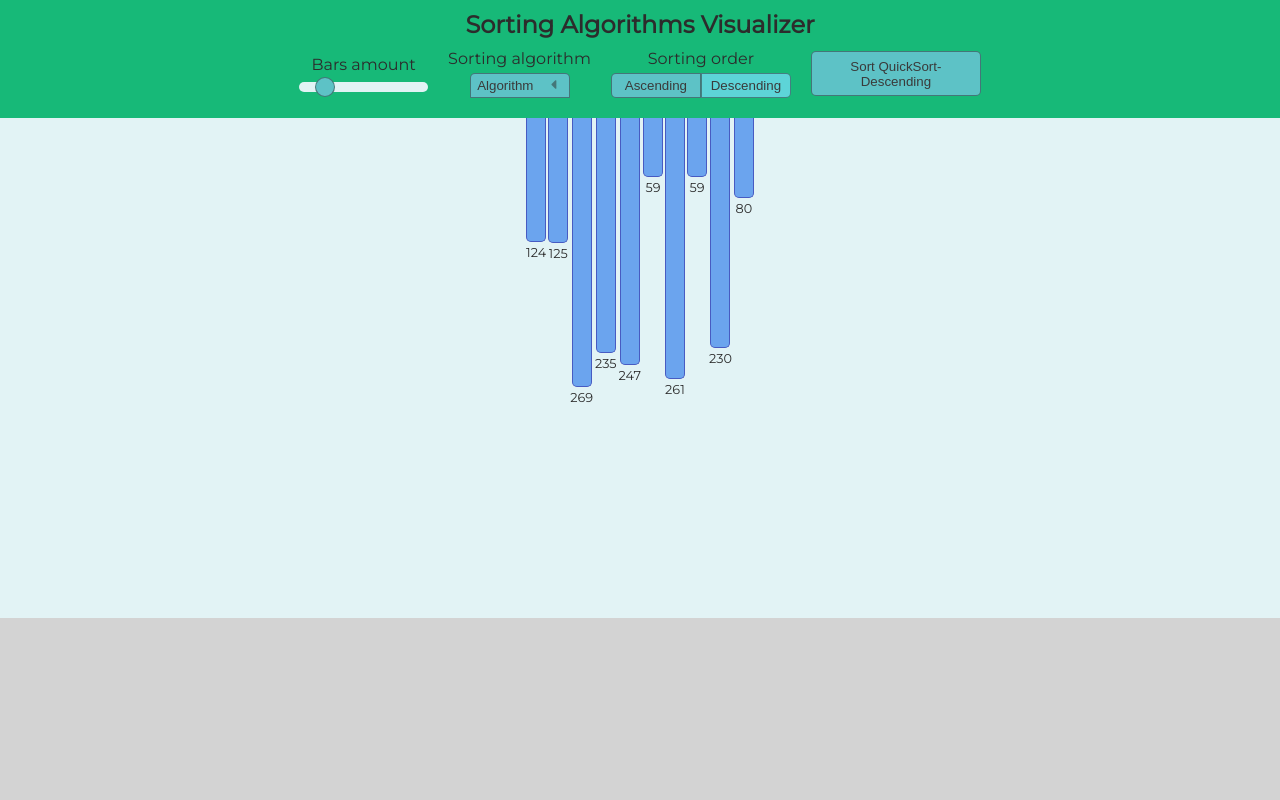
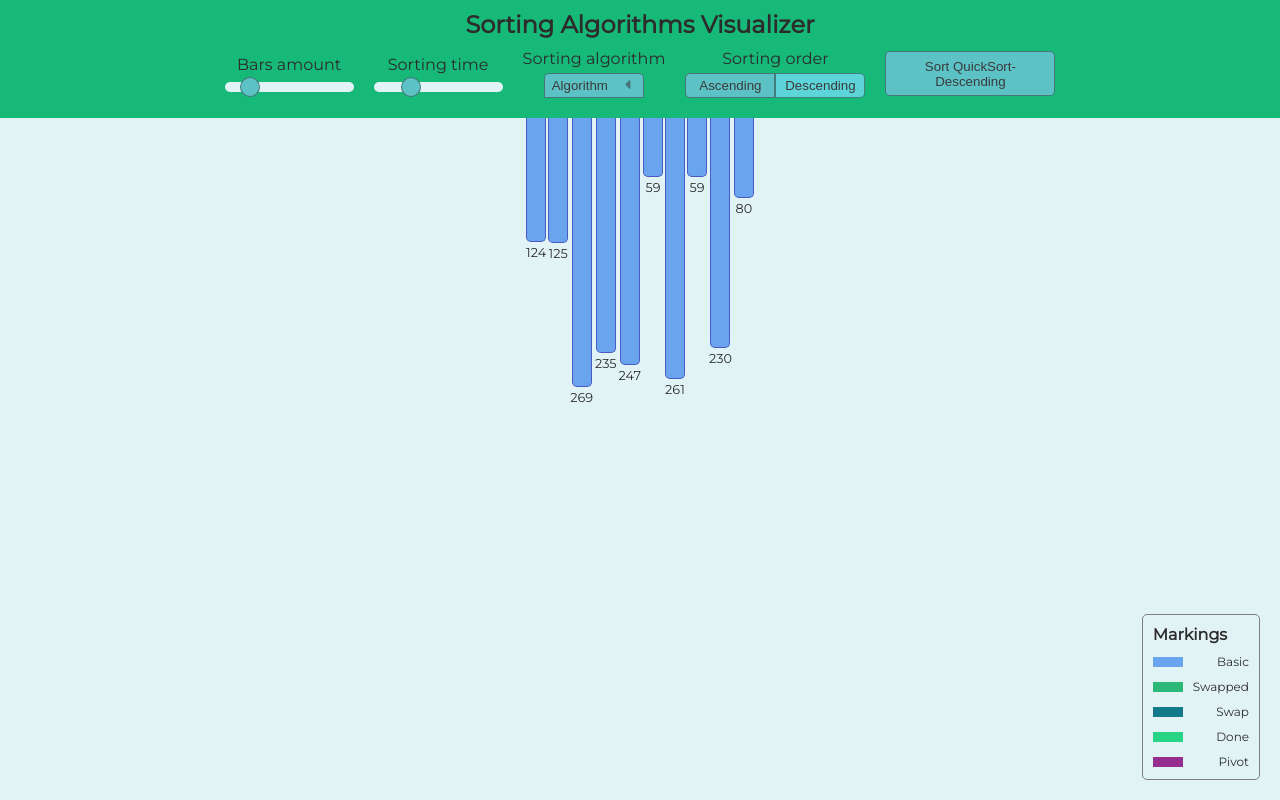
Before and after one commit to MatiMatik97/sorting-algorithms-visualizer, a React (Create React App) app: page / in a window 1280 px wide. Built offline with nearby package versions, Linux system fonts and the light colour scheme.

Commit message:
Quicksort finished, markings, sorting time

```diff
--- a/src/App.css
+++ b/src/App.css
@@ -12,6 +12,5 @@
 
 body {
     font-family: "Montserrat", serif;
-    /* temporary */
-    background-color: lightgray;
+    background-color: #e2f3f5;
 }
--- a/src/App.jsx
+++ b/src/App.jsx
@@ -2,10 +2,12 @@ import React, { useReducer } from "react";
 import "./App.css";
 import Navbar from "./components/navbar/Navbar";
 import Main from "./components/main/Main";
+import Markings from "./markings/Markings";
 
 const App = () => {
   const initialState = {
     barsAmount: 10,
+    stepTime: 2000,
     isSorting: false,
     currentAlgorithm: "",
     sortingOrder: "DESC",
@@ -17,6 +19,11 @@ const App = () => {
         return {
           ...state,
           barsAmount: action.payload,
+        };
+      case "UPDATE_STEP_TIME":
+        return {
+          ...state,
+          stepTime: action.payload,
         };
       case "UPDATE_IS_SORTING":
         return {
@@ -34,7 +41,7 @@ const App = () => {
           sortingOrder: action.payload,
         };
       default:
-        return initialState;
+        return state;
     }
   };
 
@@ -44,6 +51,7 @@ const App = () => {
     <div className="app">
       <Navbar state={state} dispatch={dispatch} />
       <Main state={state} dispatch={dispatch} />
+      <Markings state={state} />
     </div>
   );
 };
--- a/src/algorithms/BubbleSort.js
+++ b/src/algorithms/BubbleSort.js
@@ -1,13 +1,14 @@
-import {
-    BARS_BASIC_BG_COLOR, BARS_SWAPPED_BG_COLOR,
-    BARS_SWAP_BG_COLOR,
-    DEFAULT_STEP_TIME, DONE_TIME,
-    swapInArray, finishAnimations
-} from '../helpers';
+import { DONE_TIME, swapInArray, finishAnimations } from '../helpers';
+
+import { BUBBLE_SORT_COLORS } from '../helpers';
+
+const { BARS_BASIC_BG_COLOR,
+    BARS_SWAPPED_BG_COLOR,
+    BARS_SWAP_BG_COLOR } = BUBBLE_SORT_COLORS;
 
 const BubbleSort = () => { }
 
-BubbleSort.init = (bars, setBars, sortingOrder) => {
+BubbleSort.init = (bars, setBars, stepTime, sortingOrder) => {
     const animations = [];
     const barsCopy = [...bars];
     const barsLength = barsCopy.length;
@@ -16,14 +17,12 @@ BubbleSort.init = (bars, setBars, sortingOrder) => {
         for (let j = 0; j < barsLength - i - 1; j++) {
             let toSwap = false;
 
-            if (sortingOrder === "DESC"
-                && barsCopy[j].size < barsCopy[j + 1].size) {
+            const firstValue = barsCopy[j].size;
+            const secondValue = barsCopy[j + 1].size;
+            if ((sortingOrder === "DESC" && firstValue < secondValue)
+                || (sortingOrder === "ASC" && firstValue > secondValue)) {
+                swapInArray(barsCopy, j, j + 1);
                 toSwap = true;
-                swapInArray(barsCopy, j, j + 1);
-            } else if (sortingOrder === "ASC"
-                && barsCopy[j].size > barsCopy[j + 1].size) {
-                toSwap = true;
-                swapInArray(barsCopy, j, j + 1);
             }
 
             animations.push({
@@ -36,11 +35,11 @@ BubbleSort.init = (bars, setBars, sortingOrder) => {
         }
     }
 
-    return BubbleSort.animate(bars.length, setBars, animations);
+    return BubbleSort.animate(bars.length, setBars, stepTime, animations);
 }
 
-BubbleSort.animate = (barsAmount, setBars, animations) => {
-    const STEP_TIME = Math.round(DEFAULT_STEP_TIME / barsAmount);
+BubbleSort.animate = (barsAmount, setBars, stepTime, animations) => {
+    const STEP_TIME = Math.round(stepTime / barsAmount);
     let sortingTime = 0;
 
     for (let anim = 0; anim < animations.length; anim++) {
@@ -54,11 +53,9 @@ BubbleSort.animate = (barsAmount, setBars, animations) => {
                 return displayBar;
             });
 
-            const iDisplayBar = displayBars[i];
-            const jDisplayBar = displayBars[j];
             const color = toSwap ? BARS_SWAP_BG_COLOR : BARS_SWAPPED_BG_COLOR;
-            iDisplayBar.style.backgroundColor = color;
-            jDisplayBar.style.backgroundColor = color;
+            displayBars[i].style.backgroundColor = color;
+            displayBars[j].style.backgroundColor = color;
 
             setTimeout(() => {
                 if (toSwap) {
--- a/src/algorithms/QuickSort.js
+++ b/src/algorithms/QuickSort.js
@@ -1,52 +1,111 @@
-import {
-    BARS_BASIC_BG_COLOR, BARS_SWAPPED_BG_COLOR,
+import { DONE_TIME, swapInArray, finishAnimations } from '../helpers';
+
+import { QUICK_SORT_COLORS } from '../helpers';
+
+const { BARS_BASIC_BG_COLOR,
+    BARS_SWAPPED_BG_COLOR,
     BARS_SWAP_BG_COLOR,
-    DEFAULT_STEP_TIME, DONE_TIME,
-    swapInArray, finishAnimations
-} from '../helpers';
+    BARS_PIVOT_BG_COLOR } = QUICK_SORT_COLORS;
 
 const QuickSort = () => { }
 
-QuickSort.init = (bars, setBars, sortingOrder) => {
+QuickSort.init = (bars, setBars, stepTime, sortingOrder) => {
     const barsCopy = [...bars];
     const barsLength = barsCopy.length;
     const animations = [];
 
     QuickSort.subSort(barsCopy, sortingOrder, animations, 0, barsLength - 1);
 
-    setBars(barsCopy);
-
-    return 0;
+    return QuickSort.animate(bars.length, setBars, stepTime, animations);
 }
 
 QuickSort.subSort = (barsCopy, sortingOrder, animations, start, end) => {
     if (start >= end) return;
 
     const index = QuickSort.partition(barsCopy, sortingOrder, animations, start, end);
+
     QuickSort.subSort(barsCopy, sortingOrder, animations, start, index - 1);
     QuickSort.subSort(barsCopy, sortingOrder, animations, index + 1, end);
 }
 
 QuickSort.partition = (barsCopy, sortingOrder, animations, start, end) => {
-    let pivot = start;
-
-    console.log(animations);
+    let pivotIndex = start;
+    const chosenPivot = end;
+    const pivotValue = barsCopy[chosenPivot].size;
 
     for (let i = start; i < end; i++) {
-        if (sortingOrder === "DESC"
-            && barsCopy[i].size > barsCopy[end].size) {
-            swapInArray(barsCopy, i, pivot);
-            pivot++;
-        } else if (sortingOrder === "ASC"
-            && barsCopy[i].size < barsCopy[end].size) {
-            swapInArray(barsCopy, i, pivot);
-            pivot++;
+        const currentValue = barsCopy[i].size;
+        let toSwap = false;
+
+        if ((sortingOrder === "DESC" && currentValue > pivotValue)
+            || (sortingOrder === "ASC" && currentValue < pivotValue)) {
+            swapInArray(barsCopy, i, pivotIndex);
+            pivotIndex++;
+            toSwap = true;
         }
+
+        animations.push({
+            compare: {
+                i: i,
+                j: toSwap === true ? pivotIndex - 1 : pivotIndex
+            },
+            chosenPivot,
+            toSwap
+        });
     }
 
-    swapInArray(barsCopy, pivot, end);
+    swapInArray(barsCopy, pivotIndex, end);
 
-    return pivot;
+    animations.push({
+        compare: {
+            i: pivotIndex,
+            j: end
+        },
+        chosenPivot,
+        toSwap: true
+    });
+
+    return pivotIndex;
+}
+
+QuickSort.animate = (barsAmount, setBars, stepTime, animations) => {
+    const STEP_TIME = Math.round(stepTime / barsAmount);
+    let sortingTime = 0;
+
+    for (let anim = 0; anim < animations.length; anim++) {
+        const { compare: { i, j }, chosenPivot, toSwap } = animations[anim];
+
+        setTimeout(() => {
+            const displayBars = [...document.querySelectorAll('.display-bar')];
+
+            displayBars.map(displayBar => {
+                displayBar.style.backgroundColor = BARS_BASIC_BG_COLOR;
+                return displayBar;
+            });
+
+            const color = toSwap ? BARS_SWAP_BG_COLOR : BARS_SWAPPED_BG_COLOR;
+            displayBars[i].style.backgroundColor = color;
+            displayBars[j].style.backgroundColor = color;
+
+            displayBars[chosenPivot].style.backgroundColor = BARS_PIVOT_BG_COLOR;
+
+            setTimeout(() => {
+                if (toSwap) {
+                    setBars((prevBars) => {
+                        const newBars = [...prevBars];
+                        swapInArray(newBars, i, j);
+                        return newBars;
+                    });
+                }
+            }, Math.round(STEP_TIME / 2));
+        }, anim * STEP_TIME);
+
+        sortingTime += STEP_TIME;
+    }
+
+    finishAnimations(STEP_TIME, animations.length);
+
+    return sortingTime + STEP_TIME + DONE_TIME;
 }
 
 export default QuickSort
--- a/src/components/navbar/Navbar.jsx
+++ b/src/components/navbar/Navbar.jsx
@@ -4,15 +4,22 @@ import { resizeHandler } from "../bars/Bars";
 import NavbarDisplay from "./NavbarDisplay";
 
 const Navbar = ({
-  state: { barsAmount, isSorting, currentAlgorithm, sortingOrder },
+  state: { barsAmount, stepTime, isSorting, currentAlgorithm, sortingOrder },
   dispatch,
 }) => {
   const [collapsed, setCollapsed] = useState(true);
 
-  const onChangeSliderHandle = (e) => {
+  const onChangeBarsAmountSlider = (e) => {
     if (!isSorting) {
       dispatch({ type: "UPDATE_BARS_AMOUNT", payload: e.target.value });
       resizeHandler(barsAmount);
+      setCollapsed(true);
+    }
+  };
+
+  const onChangeStepTimeSlider = (e) => {
+    if (!isSorting) {
+      dispatch({ type: "UPDATE_STEP_TIME", payload: e.target.value });
       setCollapsed(true);
     }
   };
@@ -77,11 +84,13 @@ const Navbar = ({
   return (
     <NavbarDisplay
       barsAmount={barsAmount}
+      stepTime={stepTime}
       isSorting={isSorting}
       collapsed={collapsed}
       currentAlgorithm={currentAlgorithm}
       sortingOrder={sortingOrder}
-      onChangeSliderHandle={onChangeSliderHandle}
+      onChangeBarsAmountSlider={onChangeBarsAmountSlider}
+      onChangeStepTimeSlider={onChangeStepTimeSlider}
       onClickMenuButton={onClickMenuButton}
       onClickChooseAlgorithm={onClickChooseAlgorithm}
       onClickChooseOrder={onClickChooseOrder}
--- a/src/components/navbar/NavbarDisplay.jsx
+++ b/src/components/navbar/NavbarDisplay.jsx
@@ -2,11 +2,13 @@ import React from "react";
 
 const NavbarDisplay = ({
   barsAmount,
+  stepTime,
   isSorting,
   collapsed,
   currentAlgorithm,
   sortingOrder,
-  onChangeSliderHandle,
+  onChangeBarsAmountSlider,
+  onChangeStepTimeSlider,
   onClickMenuButton,
   onClickChooseAlgorithm,
   onClickChooseOrder,
@@ -35,7 +37,20 @@ const NavbarDisplay = ({
             value={barsAmount}
             className={`slider ${sliderClassName}`}
             disabled={isSorting}
-            onChange={(e) => onChangeSliderHandle(e)}
+            onChange={(e) => onChangeBarsAmountSlider(e)}
+          />
+        </div>
+        {/* --------- CHANGE STEP TIME --------- */}
+        <div className="navbar-element">
+          <span className="navbar-element-text">Sorting time</span>
+          <input
+            type="range"
+            min="1000"
+            max="5000"
+            value={stepTime}
+            className={`slider ${sliderClassName}`}
+            disabled={isSorting}
+            onChange={(e) => onChangeStepTimeSlider(e)}
           />
         </div>
         {/* --------- ALGORITHM PICK --------- */}
--- a/src/helpers/index.js
+++ b/src/helpers/index.js
@@ -2,7 +2,38 @@ export const
     BARS_BASIC_BG_COLOR = "#6ba4ee",
     BARS_SWAPPED_BG_COLOR = "#2cb978",
     BARS_SWAP_BG_COLOR = "#107a8b",
-    BARS_DONE_BG_COLOR = "#26d484";
+    BARS_DONE_BG_COLOR = "#26d484",
+    BARS_PIVOT_BG_COLOR = "#952e8f";
+
+const BASIC_SORT_COLORS = {
+    BARS_BASIC_BG_COLOR,
+    BARS_SWAPPED_BG_COLOR,
+    BARS_SWAP_BG_COLOR,
+    BARS_DONE_BG_COLOR
+};
+
+export const BUBBLE_SORT_COLORS = {
+    ...BASIC_SORT_COLORS
+}
+
+export const QUICK_SORT_COLORS = {
+    ...BASIC_SORT_COLORS,
+    BARS_PIVOT_BG_COLOR
+}
+
+const BASIC_MARKINGS = [
+    { color: BARS_BASIC_BG_COLOR, title: "Basic" },
+    { color: BARS_SWAPPED_BG_COLOR, title: "Swapped" },
+    { color: BARS_SWAP_BG_COLOR, title: "Swap" },
+    { color: BARS_DONE_BG_COLOR, title: "Done" },
+];
+
+export const BUBBLE_SORT_MARKINGS = BASIC_MARKINGS;
+
+export const QUICK_SORT_MARKINGS = [
+    ...BASIC_MARKINGS,
+    { color: BARS_PIVOT_BG_COLOR, title: "Pivot" },
+];
 
 export const
     DEFAULT_STEP_TIME = 2000,
--- /dev/null
+++ b/src/markings/Markings.css
@@ -0,0 +1,28 @@
+.markings {
+    position: absolute;
+    bottom: 20px;
+    right: 20px;
+    border-radius: 5px;
+    border: 1px solid gray;
+}
+
+.markings__title {
+    margin: 10px;
+}
+
+.markings__mark {
+    display: flex;
+    justify-content: space-between;
+    align-items: center;
+    margin: 10px;
+}
+
+.markings__mark__color {
+    width: 30px;
+    height: 10px;
+    margin-right: 10px;
+}
+
+.markings__mark__title {
+    font-size: 12px;
+}
--- /dev/null
+++ b/src/markings/Markings.jsx
@@ -0,0 +1,37 @@
+import React, { useState, useEffect } from "react";
+import "./Markings.css";
+import { BUBBLE_SORT_MARKINGS, QUICK_SORT_MARKINGS } from "../helpers";
+
+const Markings = ({ state: { currentAlgorithm } }) => {
+  const [markings, setMarkings] = useState([]);
+
+  useEffect(() => {
+    if (currentAlgorithm === "BubbleSort") {
+      setMarkings(BUBBLE_SORT_MARKINGS);
+    } else if (currentAlgorithm === "QuickSort") {
+      setMarkings(QUICK_SORT_MARKINGS);
+    } else {
+      setMarkings([]);
+    }
+  }, [currentAlgorithm]);
+
+  return (
+    markings.length > 0 && (
+      <div className="markings">
+        <h4 className="markings__title">Markings</h4>
+
+        {markings.map((mark, index) => (
+          <div className="markings__mark" key={index}>
+            <div
+              className="markings__mark__color"
+              style={{ backgroundColor: mark.color }}
+            ></div>
+            <p className="markings__mark__title">{mark.title}</p>
+          </div>
+        ))}
+      </div>
+    )
+  );
+};
+
+export default Markings;
```
Also changed, not shown: src/components/bars/Bars.jsx (+5 -4 lines).
